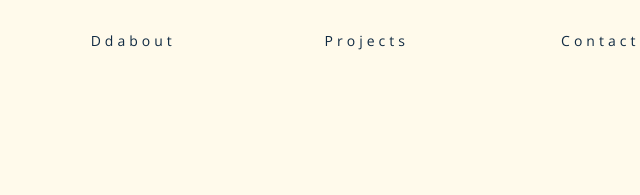
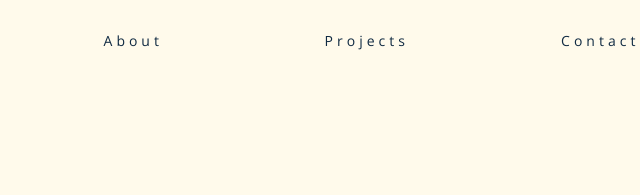
Before and after one commit to chrisgauthier742018/john_doe.github.io, a plain HTML site: page index.html in a window 1280 px wide. Shown: the top 195 px of the page, 508-1148 px from the left. Drawn offline with nearby package versions, Linux system fonts and the light colour scheme.

Commit message:
fixed about.html link and starting work

```diff
--- a/index.html
+++ b/index.html
@@ -24,7 +24,7 @@
                     <a href="./index.html">home</a>
                 </li>
                 <li>
-                    <a href="./about.html">ddabout</a>
+                    <a href="./about.html">about</a>
                 </li>
                 <li>
                     <a href="./projects.html">projects</a>
```
